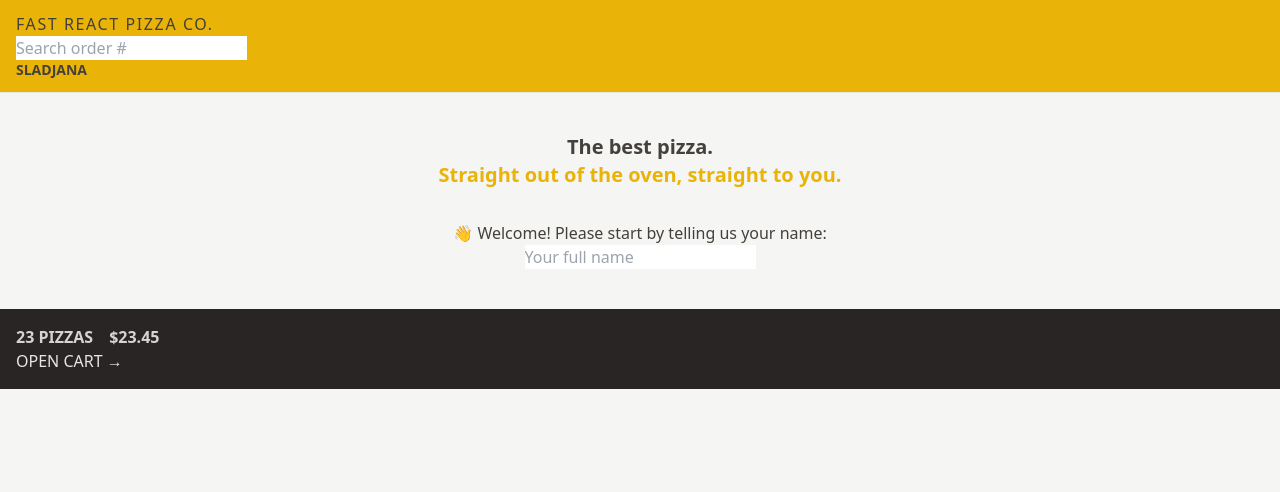
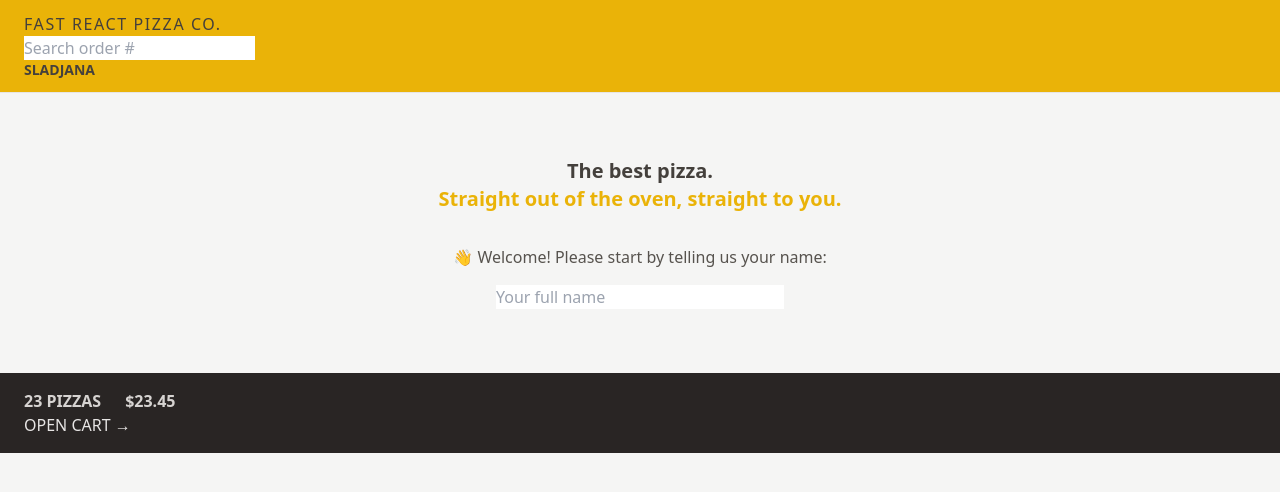
Before and after one commit to SladjanaDejanovic/Fast-React-Pizza, a React (Vite) app: page / in a window 1280 px wide. Shown: the top 492 px of the page. Built offline with nearby package versions, Linux system fonts and the light colour scheme.

Commit message:
responsive design

```diff
--- a/src/features/cart/CartOverview.jsx
+++ b/src/features/cart/CartOverview.jsx
@@ -1,8 +1,8 @@
 import { Link } from "react-router-dom";
 function CartOverview() {
   return (
-    <div className="bg-stone-800 text-stone-200 uppercase p-4">
-      <p className="text-stone-300 font-semibold space-x-4">
+    <div className="bg-stone-800 text-stone-200 uppercase  text-sm px-4 py-4 sm:px-6 md:text-base">
+      <p className="text-stone-300 font-semibold space-x-4 sm:space-x-6">
         <span>23 pizzas</span>
         <span>$23.45</span>
       </p>
--- a/src/features/user/CreateUser.jsx
+++ b/src/features/user/CreateUser.jsx
@@ -9,13 +9,14 @@
 
   return (
     <form onSubmit={handleSubmit}>
-      <p>👋 Welcome! Please start by telling us your name:</p>
+      <p className="mb-4 text-sm text-stone-600 md:text-base">👋 Welcome! Please start by telling us your name:</p>
 
       <input
         type="text"
         placeholder="Your full name"
         value={username}
         onChange={(e) => setUsername(e.target.value)}
+        className='w-72'
       />
 
       {username !== '' && (
--- a/src/ui/Header.jsx
+++ b/src/ui/Header.jsx
@@ -4,7 +4,7 @@
 
 function Header() {
   return (
-    <header className="bg-yellow-500 uppercase px-4 py-3 border-b border-stone-200">
+    <header className="bg-yellow-500 uppercase px-4 py-3 border-b border-stone-200 sm:px-6">
       <Link to="/" className="tracking-widest">
         Fast React Pizza Co.
       </Link>
--- a/src/ui/Home.jsx
+++ b/src/ui/Home.jsx
@@ -2,7 +2,7 @@
 
 function Home() {
   return (
-    <div className="my-10 text-center">
+    <div className="my-10 sm:my-16 text-center">
       <h1 className="text-xl font-semibold mb-8">
         The best pizza.
         <br />
```
